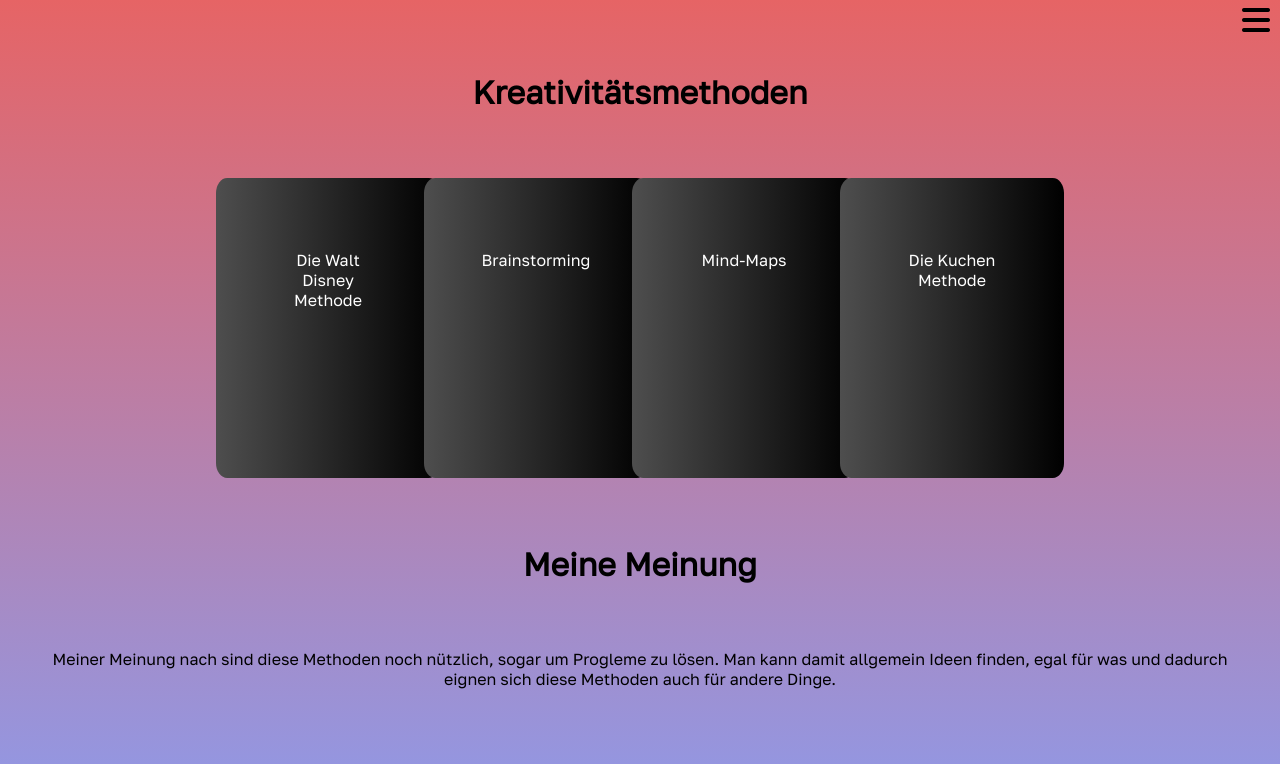
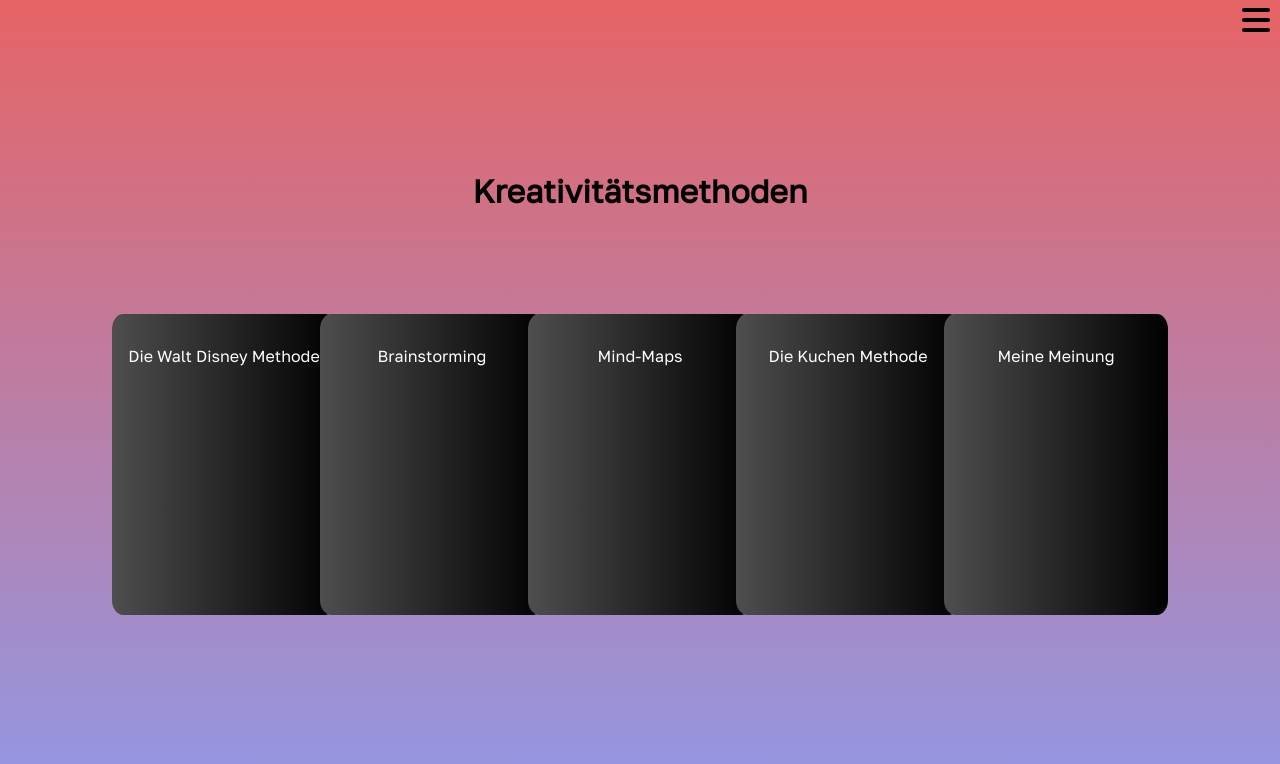
Before and after one commit to YetAnotherCoder00/YetAnotherCoder00.github.io, a SvelteKit app: page /creativitymethods in a window 1280 px wide. Shown: the top 764 px of the page. Built offline with nearby package versions, Linux system fonts and the light colour scheme.

Commit message:
added some finishing touches
changed font size so that the cards don't jump around

```diff
--- a/src/routes/creativitymethods/+page.svelte
+++ b/src/routes/creativitymethods/+page.svelte
@@ -7,6 +7,7 @@
     let enlarged2: boolean = false;
     let enlarged3: boolean = false;
     let enlarged4: boolean = false;
+    let enlarged5: boolean = false;
 
     function enlarged1toggle(){
         if (enlarged1) enlarged1 = false;
@@ -28,6 +29,10 @@
         else if (!enlarged4) enlarged4 = true;
     }
 
+    function enlarged5toggle(){
+        enlarged5 = !enlarged5
+    }
+
 
 </script>
 
@@ -38,7 +43,7 @@
 
 <div class="body">
 
-    <h2>Kreativitätsmethoden</h2>
+    <h2>Kreativitätsmethoden<br><br></h2>
 
     <!-- svelte-ignore a11y-mouse-events-have-key-events -->
     <div class="card-group">
@@ -51,8 +56,8 @@
                 </p>
             {:else}
                 <p id="text1" style="font-size: 1.25vh; user-select: none;" out:scale="{{duration: 150}}" in:scale="{{duration: 150, delay: 150}}">
-                    Bei dieser methode hat man vier Stühle. Auf jedem Stuhl sitzt eine Person. Jede Person nimmt eine Rolle ein: Neutral, Kritisch, Realistisch und Träumerisch. <br><br>
-                    Aus der Perspektive der person, auf deren Stuhl man sitzt bringt man dann Ideen und wertet man die Ideen der anderen. Danach wechselt man den stul. <br><br>
+                    Bei dieser methode hat man vier Stühle. Auf jedem Stuhl sitzt eine Person. Jede Person nimmt eine Rolle ein: Neutral, Kritisch, Realistisch und Träumerisch. <br>
+                    Aus der Perspektive der person, auf deren Stuhl man sitzt bringt man dann Ideen und wertet man die Ideen der anderen. Danach wechselt man den stul. <br>
                     Bei der neutralen Person wird dann zusammengefasst. Dann geht es so lange im kreis, bis alle Personen damit einverstanden sind und man ist fertig.
                 </p>
             {/if}
@@ -91,7 +96,7 @@
                     Die Kuchen Methode
                 </p>
             {:else}
-                <p id="text4" style="font-size: 1.25vh; user-select: none; line-height: 1.25vh;" out:scale="{{duration: 150}}" in:scale="{{duration: 150, delay: 150}}">
+                <p id="text4" style="font-size: 1.15vh; user-select: none; line-height: 1.15vh;" out:scale="{{duration: 150}}" in:scale="{{duration: 150, delay: 160}}">
                     Wenn man die Kuchen Methode anwendet, geht man beim Überlegen so vor, wie beim Kuchen-Backen:
                     <br><br>
                     Die Zutaten sammeln:
@@ -109,19 +114,20 @@
             {/if}
         </div>
 
-    </div>
+        <!-- svelte-ignore a11y-click-events-have-key-events -->
+        <div class="card" id="card5" class:bigCard5="{enlarged5 === true}" on:click={enlarged5toggle} on:mouseout={() => enlarged5 = false}>
+            {#if !enlarged5}
+                <p id="title5" out:scale="{{duration: 150}}" in:scale="{{duration: 150, delay: 150}}">
+                    Meine Meinung
+                </p>
+            {:else}
+                <p id="text5" style="font-size: 1.25vh; user-select: none; line-height: 1.25vh;" out:scale="{{duration: 150}}" in:scale="{{duration: 150, delay: 150}}">
+                    Meiner Meinung nach sind diese Methoden noch nützlich, sogar um Progleme zu lösen. Man kann damit allgemein Ideen finden, egal für was und dadurch eignen sich diese Methoden auch für andere
+                    Dinge.
+                </p>
+            {/if}
+        </div>
 
-
-
-    <h2>
-        Meine Meinung
-    </h2>
-
-    <div class="meinung">
-        <p>
-            Meiner Meinung nach sind diese Methoden noch nützlich, sogar um Progleme zu lösen. Man kann damit allgemein Ideen finden, egal für was und dadurch eignen sich diese Methoden auch für andere
-            Dinge.
-        </p>
     </div>
 </div>
 
@@ -131,10 +137,7 @@
         --index2: 2;
         --index3: 3;
         --index4: 4;
-    }
-
-    .meinung {
-        padding-bottom: 1vh;
+        --index5: 5;
     }
 
     h2 {
@@ -145,7 +148,7 @@
         font-size: 2vh;
         transition: cubic-bezier(.17, .67, .66, .91) 0.15s;
         pointer-events: none;
-        padding: 5vh;
+        padding: 0vh;
     }
 
     .card {
@@ -192,6 +195,13 @@
         }
 
 
+        .card:nth-child(5) {
+            z-index: var(--index5);
+            margin-left: -2vh;
+            margin-right: 0;
+        }
+
+
 
         .card:hover {
             width: 24vh;
@@ -216,6 +226,11 @@
 
         .bigCard4 {
             --index4: 10;
+            scale: 1.8;
+        }
+
+        .bigCard5{
+            --index5: 10;
             scale: 1.8;
         }
     }
@@ -248,6 +263,11 @@
             margin: 2vh auto 2vh auto;
         }
 
+        .card:nth-child(5) {
+            z-index: var(--index5);
+            margin: 2vh auto 20vh auto;
+        }
+
         .bigCard1 {
             --index1: 10;
             scale: 1.6;
@@ -267,6 +287,11 @@
             --index4: 10;
             scale: 1.6;
         }
+
+        .bigCard5{
+            --index5: 10;
+            scale: 1.8;
+        }
     }
 
 
```
